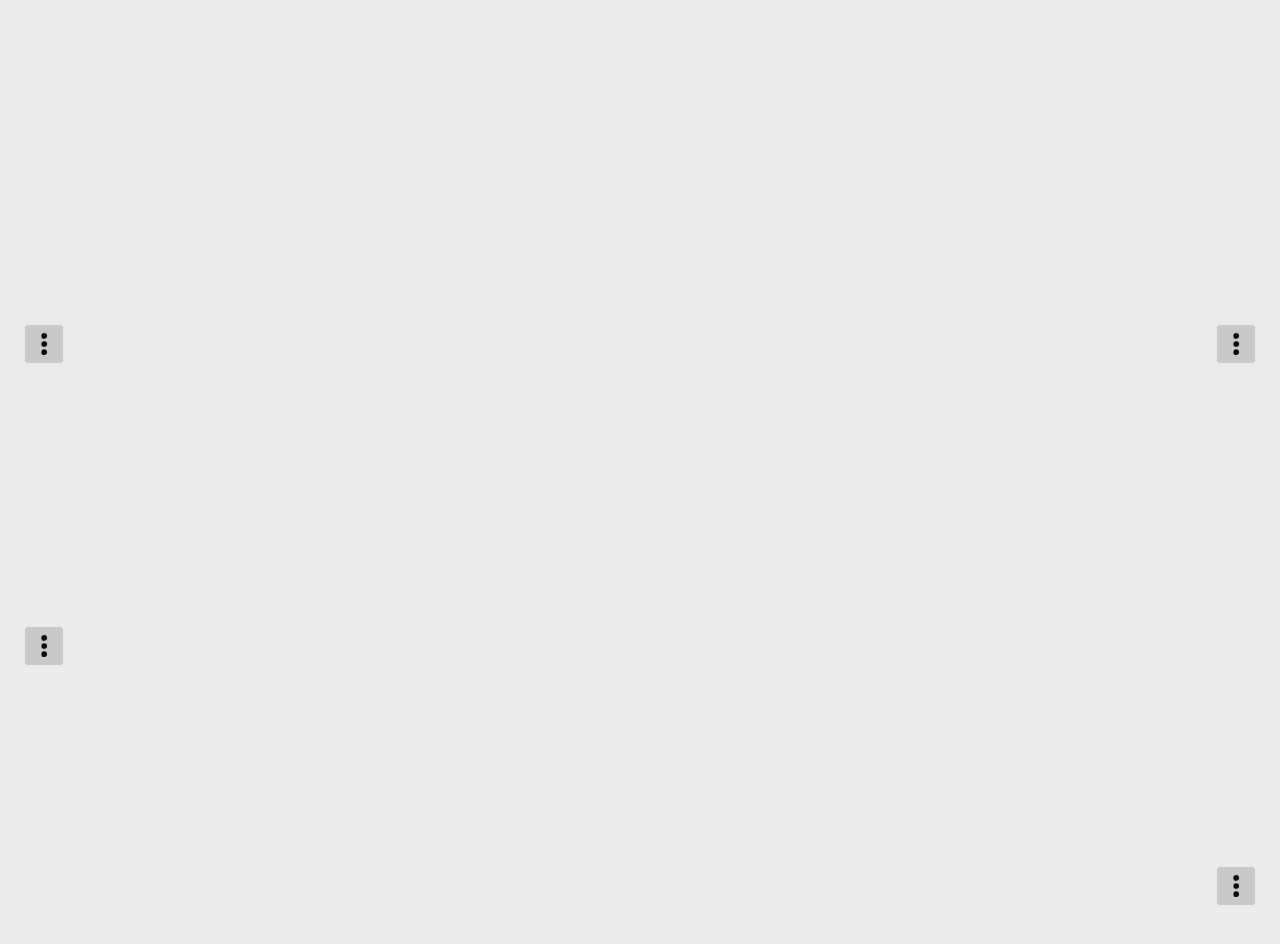
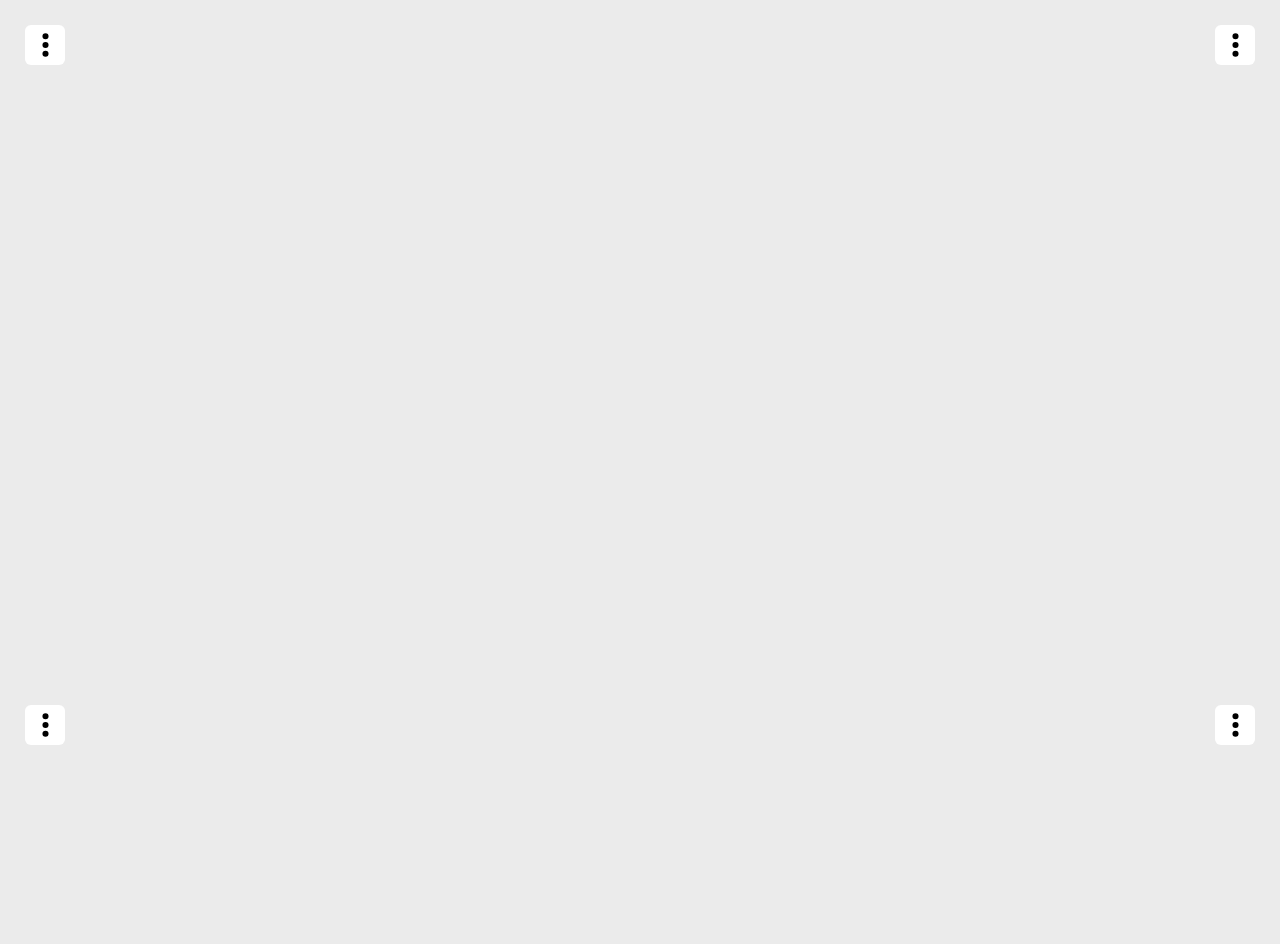
Before and after one commit to BZLOM4JOPbI/dropdown, a React (Vite) app: page / in a window 1280 px wide. Shown: the top 944 px of the page. Built offline with nearby package versions, Linux system fonts and the light colour scheme.

Commit message:
styling trigger

```diff
--- a/src/App.module.sass
+++ b/src/App.module.sass
@@ -1,17 +1,17 @@
 .wrap
     // flex: 1 1 auto
-    height: 80vh
+    height: 90vh
     position: relative
 
 .wrap__element
     position: absolute
 
 .wrap__element_top-right
-    top: 300px
+    top: 0
     right: 0
 
 .wrap__element_top-left
-    top: 300px
+    top: 0
     left: 0
 
 .wrap__element_bottom-left
@@ -19,7 +19,7 @@
     left: 0
 
 .wrap__element_bottom-right
-    bottom: -30vh
+    bottom: 0
     right: 0
 .list
     list-style: none
@@ -27,6 +27,9 @@
     flex-direction: column
     align-items: stretch
     gap: 10px
+    background-color: rgb(255 255 255)
+    padding: 10px
+    border-radius: 3px
 
 .list__element
     display: flex
--- a/src/App.tsx
+++ b/src/App.tsx
@@ -1,12 +1,22 @@
 import DropdownMenu from './components/dropdown'
 import style from './App.module.sass'
+import { DropdownStyle } from './types/dropdown'
 
 
 function App() {
+
+    const styleDropdownMenu: DropdownStyle = {
+        height: '40px',
+        width: '40px',
+        backgroundColor: 'rgb(255 255 255)',
+        borderRadius: '6px',
+    }
+
+
     return (
         <div className={style.wrap}>
             <div className={`${style.wrap__element} ${style['wrap__element_top-left']}`}>
-                <DropdownMenu>
+                <DropdownMenu styleDropdown={styleDropdownMenu}>
                     <ul className={style.list}>
                         <li className={style.list__element}>Element 1</li>
                         <li className={style.list__element}>Element 2</li>
@@ -15,7 +25,7 @@ function App() {
                 </DropdownMenu>
             </div>
             <div className={`${style.wrap__element} ${style['wrap__element_top-right']}`}>
-                <DropdownMenu>
+                <DropdownMenu styleDropdown={styleDropdownMenu}>
                     <ul className={style.list}>
                         <li className={style.list__element}>Element 1</li>
                         <li className={style.list__element}>Element 2</li>
@@ -24,7 +34,7 @@ function App() {
                 </DropdownMenu>
             </div>
             <div className={`${style.wrap__element} ${style['wrap__element_bottom-right']}`}>
-                <DropdownMenu>
+                <DropdownMenu styleDropdown={styleDropdownMenu}>
                     <ul className={style.list}>
                         <li className={style.list__element}>Element 1</li>
                         <li className={style.list__element}>Element 2</li>
@@ -33,7 +43,7 @@ function App() {
                 </DropdownMenu>
             </div>
             <div className={`${style.wrap__element} ${style['wrap__element_bottom-left']}`}>
-                <DropdownMenu>
+                <DropdownMenu styleDropdown={styleDropdownMenu}>
                     <ul className={style.list}>
                         <li className={style.list__element}>Element 1</li>
                         <li className={style.list__element}>Element 2</li>
--- a/src/components/dropdown.module.sass
+++ b/src/components/dropdown.module.sass
@@ -17,11 +17,10 @@
     max-width: 100%
 
 .dropdown__body
-    width: 260px
+    max-width: 260px
+    width: max-content
     position: absolute
-    background-color: #ffffff
-    padding: 10px
-    border-radius: 3px
+    // background-color: #ffffff
 
 .dropdown__body_top
     top: 0
--- a/src/components/dropdown.tsx
+++ b/src/components/dropdown.tsx
@@ -1,10 +1,11 @@
-import { useEffect, useRef, useState } from "react"
+import React, { useEffect, useRef, useState } from "react"
 import style from './dropdown.module.sass'
 import useOutsideClick from "../hooks/outside_click";
 import useIsOverflow from "../hooks/is_overflow";
+import { DropdownStyle } from "../types/dropdown";
 
 
-export default function DropdownMenu({ children, } : { children: React.ReactNode }) {
+export default function DropdownMenu({ children, styleDropdown } : { children: React.ReactNode, styleDropdown: DropdownStyle }) {
     const [isOpen, setIsOpen] = useState(false);
 
     const handleClickOutside = (e: MouseEvent) => {
@@ -40,9 +41,9 @@ export default function DropdownMenu({ children, } : { children: React.ReactNode
     const dropdownBody = useIsOverflow(handleScroll)
 
 
-    const [bodyOverflow, setBodyOverflow] = useState<boolean>();
-    const [isTop, setIsTop] = useState<boolean>();
-    const [isLeft, setIsLeft] = useState<boolean>();
+    const [bodyOverflow, setBodyOverflow] = useState<boolean>()
+    const [isTop, setIsTop] = useState<boolean>()
+    const [isLeft, setIsLeft] = useState<boolean>()
 
     const checkDirection = () => {
         const bodyRect = dropdownBody.current.getBoundingClientRect()
@@ -52,10 +53,8 @@ export default function DropdownMenu({ children, } : { children: React.ReactNode
         // setIsLeft(triggerRect.left > bodyRect.width)
 
         if (triggerRect.top > (window.innerHeight - triggerRect.bottom) && triggerRect.top > bodyRect.height) {
-            // console.log('top')
             setIsTop(true)
         } else if (triggerRect.top < (window.innerHeight - triggerRect.bottom) && window.innerHeight - triggerRect.bottom > bodyRect.height) {
-            // console.log('bottom')
             setIsTop(false)
         } else {
             setIsOpen(false)
@@ -70,7 +69,6 @@ export default function DropdownMenu({ children, } : { children: React.ReactNode
         }
     }
 
-
     useEffect(() => {
         if (isOpen) {
             handleScroll(false)
@@ -78,6 +76,10 @@ export default function DropdownMenu({ children, } : { children: React.ReactNode
         }
     }, [isOpen])
 
+    const handleHover = (e: React.MouseEvent) => {
+        if (isOpen) return
+        (e.target as HTMLButtonElement).click()
+    }
 
     return (
         <>
@@ -89,6 +91,8 @@ export default function DropdownMenu({ children, } : { children: React.ReactNode
                     className={style.dropdown__trigger}
                     onClick={handleClickTrigger}
                     ref={dropdownTrigger}
+                    onMouseEnter={handleHover}
+                    style={styleDropdown}
                 >
                     <svg
                         xmlns="http://www.w3.org/2000/svg"
--- /dev/null
+++ b/src/types/dropdown.ts
@@ -0,0 +1,7 @@
+export interface DropdownStyle {
+    width?: string,
+    height: string,
+    backgroundColor?: string,
+    borderRadius?: string,
+    border?: string,
+}
```
